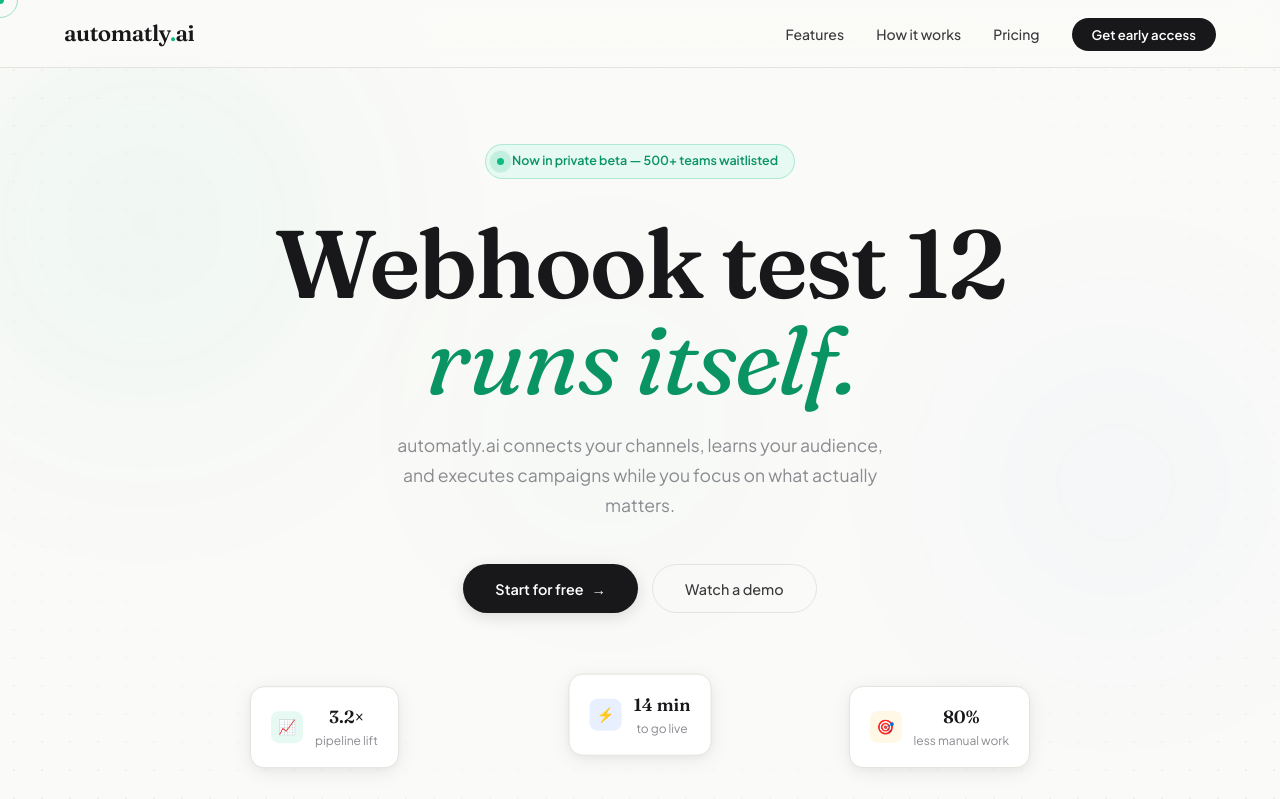
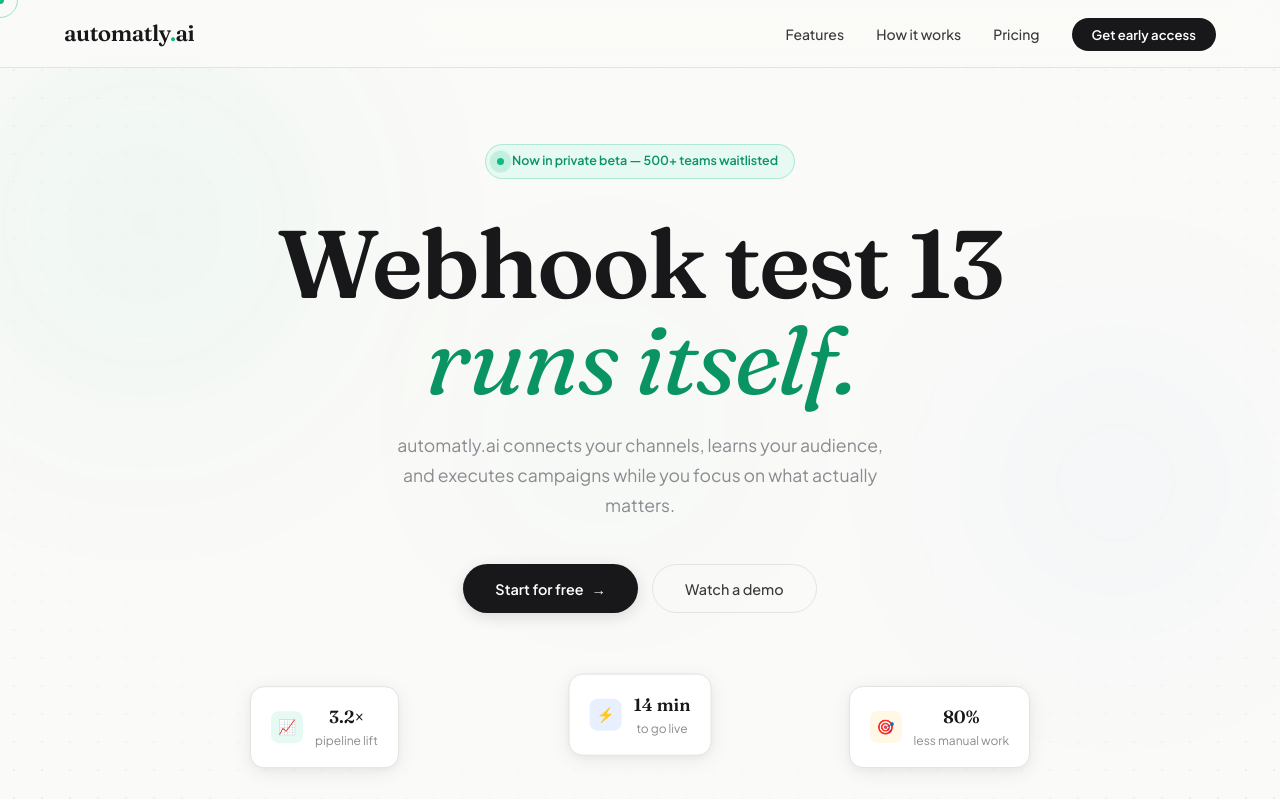
Before and after one commit to abhishekKanakaraju/Automatly_Check, a Flask app: page / in a window 1280 px wide. Shown: the top 799 px of the page. Run offline with Flask 3, Linux system fonts and the light colour scheme.

Commit message:
update 08-04-2026 12:37:14.97

```diff
--- a/templates/index.html
+++ b/templates/index.html
@@ -238,7 +238,7 @@
 
 <section class="hero">
   <div class="hero-badge"><div class="badge-pulse"></div>Now in private beta &mdash; 500+ teams waitlisted</div>
-  <h1>Webhook test 12<br><span class="italic-word">runs itself.</span></h1>
+  <h1>Webhook test 13<br><span class="italic-word">runs itself.</span></h1>
   <p class="hero-sub">automatly.ai connects your channels, learns your audience, and executes campaigns while you focus on what actually matters.</p>
   <div class="hero-actions">
     <button class="btn-primary">Start for free <span class="arrow">→</span></button>
```
